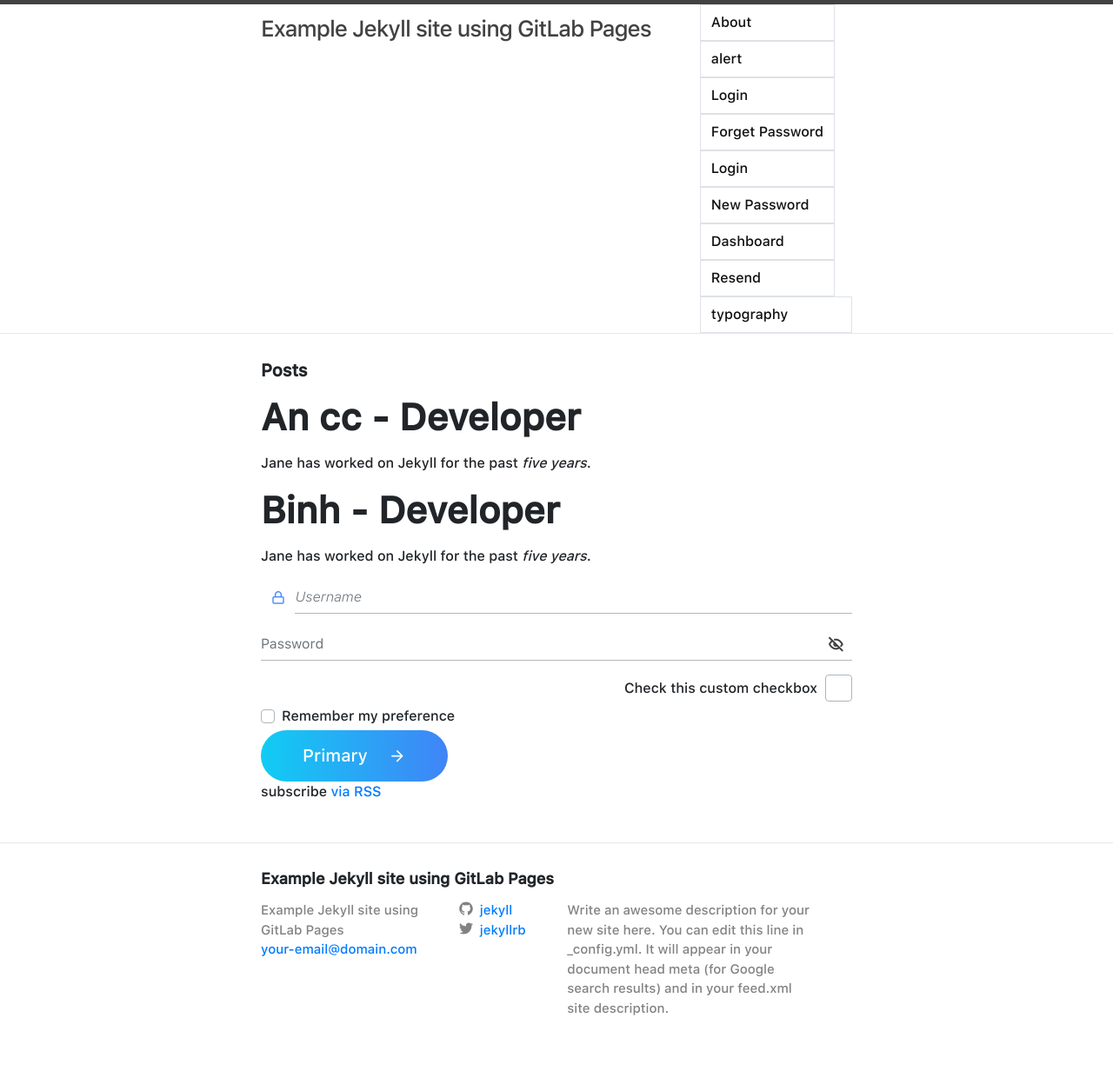
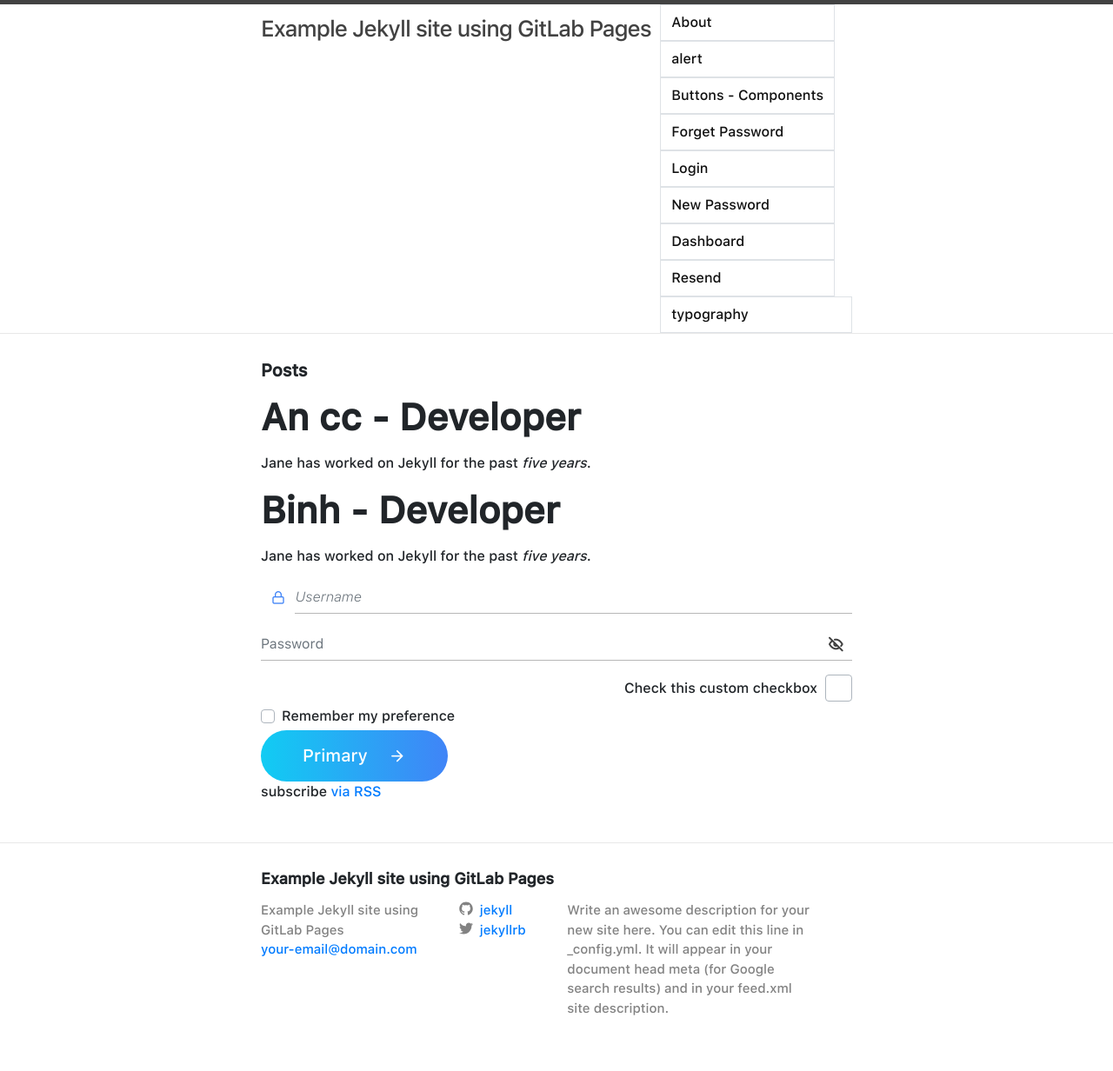
Before and after one commit to dzunglee/w3-style, a Jekyll site: the page built from index.html, in a window 1280 px wide. Shown: the whole page at 87% size. Built offline with Jekyll 4.4.1, drawn with Linux system fonts in a browser that asks for light colours; nearby versions of some CDN libraries; some web fonts are replaced.

Commit message:
change title

```diff
--- a/components/buttons.html
+++ b/components/buttons.html
@@ -1,6 +1,6 @@
 ---
-layout: auth
-title: Login
+layout: component
+title: Buttons - Components
 permalink: /components/buttons/
 ---
 <style>
```
